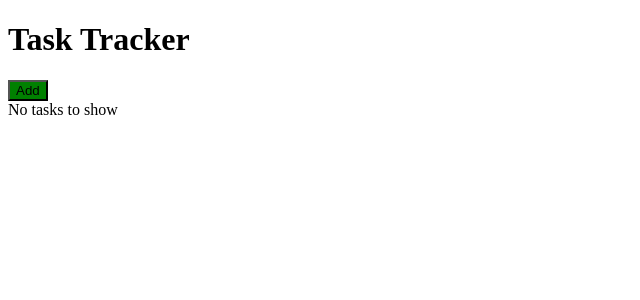
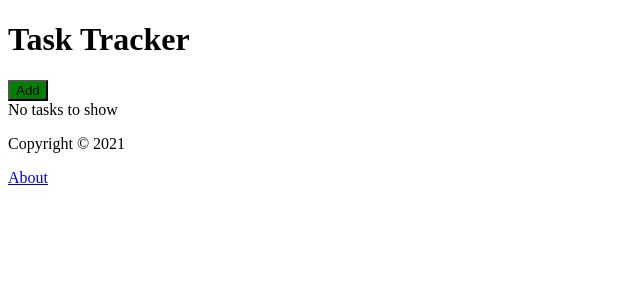
Before and after one commit to HighLiuk/react-tutorial, a React (Create React App) app: page / in a window 1280 px wide. Shown: the top 300 px of the page, without its empty margins (0-640 px from the left). Built offline with nearby package versions, Linux system fonts and the light colour scheme; no server answers; the HTML template or start-up script is replaced by a standard one.

Commit message:
Added Footer

```diff
--- a/src/App.js
+++ b/src/App.js
@@ -2,6 +2,7 @@ import { useEffect, useState } from "react"
 import Header from "./Header"
 import Tasks from "./Tasks"
 import AddTask from "./AddTask"
+import Footer from "./Footer"
 
 export default function App() {
   const [tasks, setTasks] = useState([])
@@ -83,6 +84,7 @@ export default function App() {
       ) : (
         "No tasks to show"
       )}
+      <Footer />
     </div>
   )
 }
--- /dev/null
+++ b/src/Footer.js
@@ -0,0 +1,10 @@
+function Footer() {
+  return (
+    <footer>
+      <p>Copyright &copy; 2021</p>
+      <a href="/about">About</a>
+    </footer>
+  )
+}
+
+export default Footer
```
